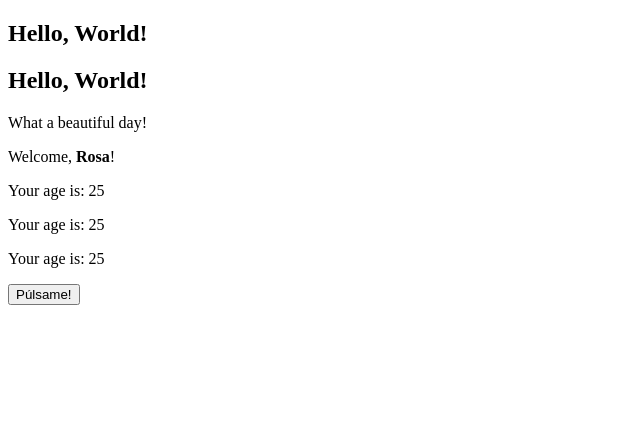
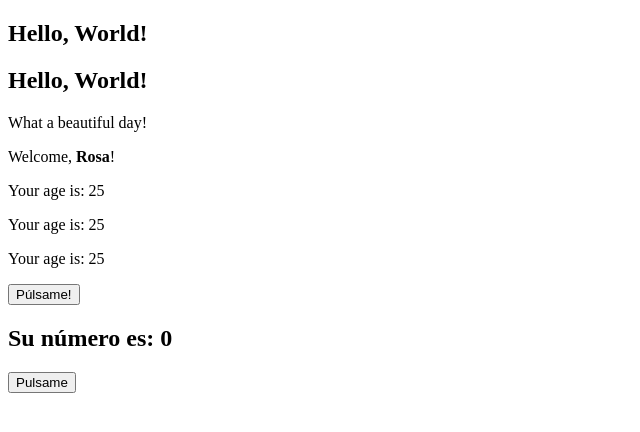
Before and after one commit to Rosia98/https---github.com-Rosia98-cursoReact, a React (Vite) app: page / in a window 1280 px wide. Shown: the top 432 px of the page, without its empty margins (0-640 px from the left). Built offline with nearby package versions, Linux system fonts and the light colour scheme.

Commit message:
States 1

```diff
--- a/src/App.jsx
+++ b/src/App.jsx
@@ -1,4 +1,5 @@
 import { AlertClock } from "./AlertCLock";
+import { Counter } from "./Counter";
 import { Hello } from "./Hello";
 import { Message } from "./Message";
 import { Welcome } from "./Welcome";
@@ -23,6 +24,7 @@ export function App(){
             <Welcome name={"Rosa"} age={25}/>
 
             <AlertClock onClickHandler={handleClick}/>
+            <Counter/>
         </div>
     )
 }
--- /dev/null
+++ b/src/Counter.jsx
@@ -0,0 +1,18 @@
+import { useState } from "react";
+{/*Se puede usar el useState para  gestionar el valor del componente, y al usarlo sabemos que estamos consiguiendo el
+valor más reciente*/}
+export function Counter({initialValue=0}){
+    const[counter, setCounter]= useState(initialValue);
+
+    function handlerIncrementCounter(){
+        setCounter((c)=>{
+            return (c+1)
+        })
+    }
+    return(
+        <div>
+            <h2>Su número es: {counter}</h2>
+            <button onClick={handlerIncrementCounter}>Pulsame</button>
+        </div>
+    )
+}
```
